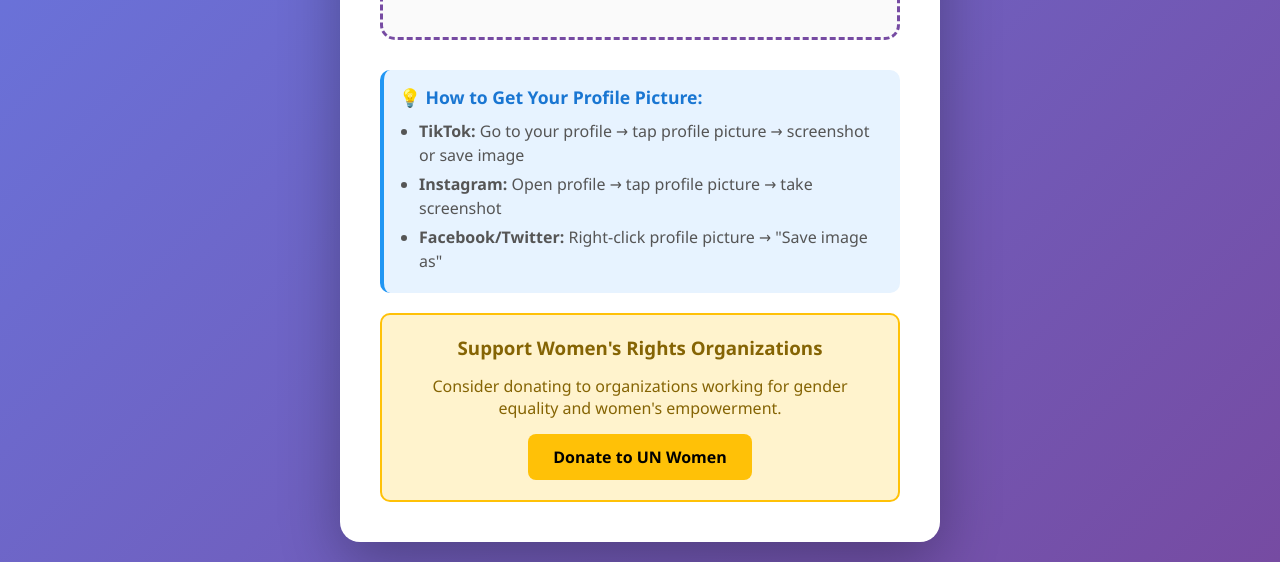
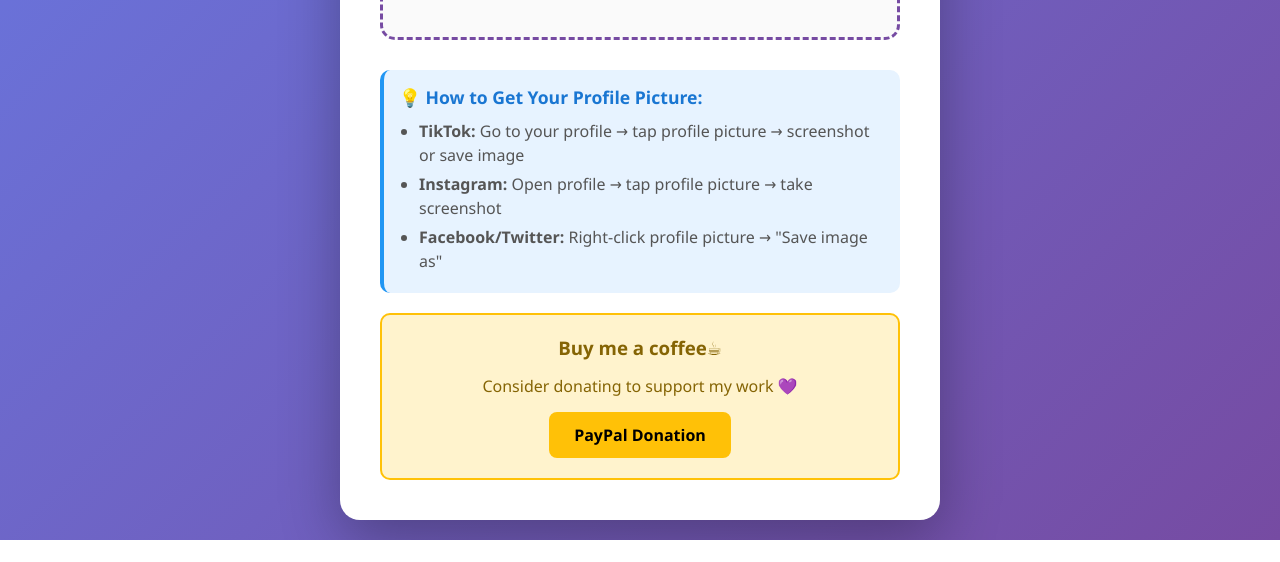
Before and after one commit to tpped/purplepfp, a plain HTML site: page index.html in a window 1280 px wide. Shown: the part 602-1164 px from the top of the page. After the commit the page ends 1142 px from the top, so only its background shows below. Drawn offline with Linux system fonts and the light colour scheme.

Commit message:
Update donation section with new content

```diff
--- a/index.html
+++ b/index.html
@@ -310,9 +310,9 @@
         </div>
 
         <div class="donation-section">
-            <h3>Support Women's Rights Organizations</h3>
-            <p>Consider donating to organizations working for gender equality and women's empowerment.</p>
-            <a href="https://www.unwomen.org/en/donate" target="_blank" class="donate-btn">Donate to UN Women</a>
+            <h3>Buy me a coffee☕</h3>
+            <p>Consider donating to support my work 💜</p>
+            <a href="https://www.paypal.com/donate/?hosted_button_id=BYAJN73T8TXBY" target="_blank" class="donate-btn">PayPal Donation</a>
         </div>
     </div>
 
```
